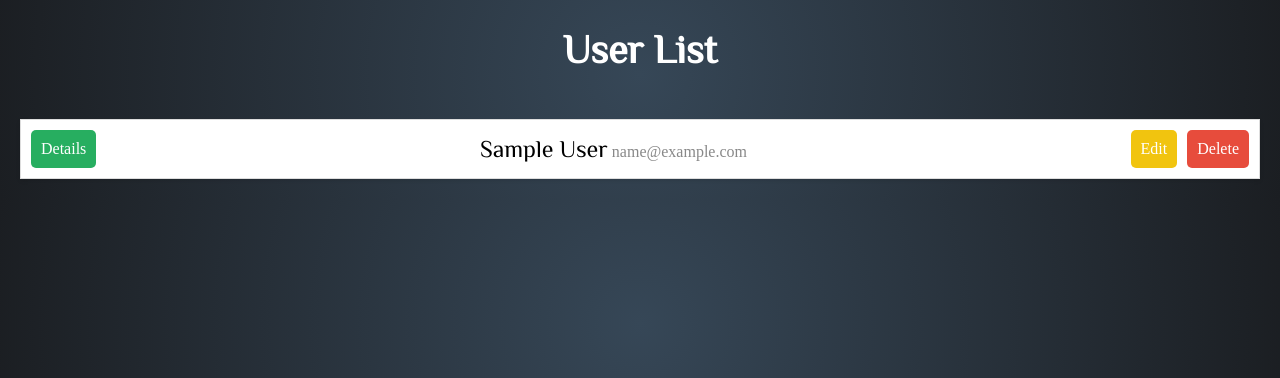
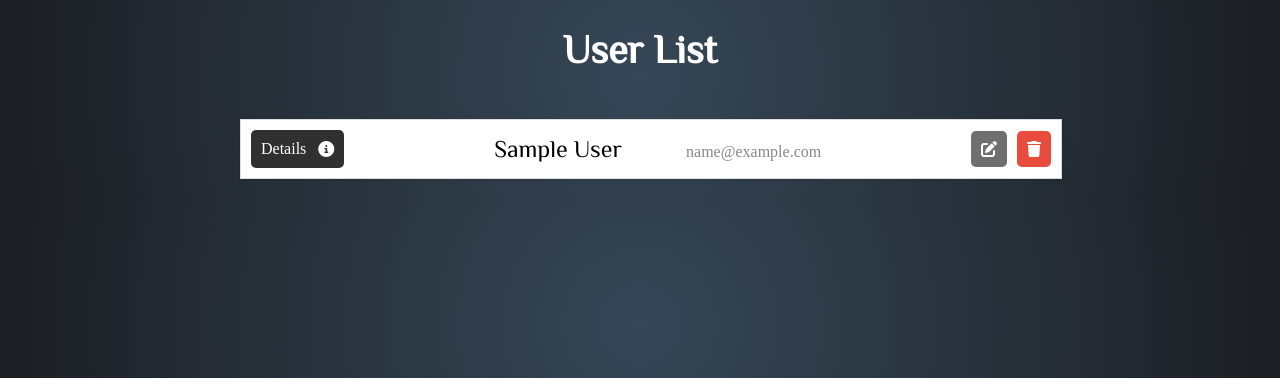
Before and after one commit to cngrubham/Character-Forge, a Django app: page /user/user_index/ in a window 1280 px wide. Shown: the part 50-428 px from the top of the page. Run offline with Django 4.2, Linux system fonts and the light colour scheme; tables that the repository leaves empty hold one stand-in row (values such as "Sample post"); some libraries are stand-ins or nearby versions.

Commit message:
user_index style started

```diff
--- a/main_app/static/css/user_index.css
+++ b/main_app/static/css/user_index.css
@@ -8,28 +8,28 @@
     color: white;
     font-family: 'Philosopher', sans-serif;
 }
+
 .grid-container {
     margin: 0 40px;
 }
 
 .user-grid {
     display: grid;
-    /* grid-template-columns: repeat(auto-fill, minmax(200px, 1fr)); */
     gap: 10px;
     padding: 20px;
+    max-width: 800px;
+    margin: 0 auto;
 }
 
 .user-card {
     display: flex;
     justify-content: space-between;
-    /* text-align: left; */
     align-items: center;
     background-color: #fff;
     border: 1px solid #ddd;
-    /* border-radius: 5px; */
     padding: 10px;
-    /* margin-bottom: 20px; */
     box-shadow: 0 2px 4px rgba(0, 0, 0, 0.1);
+    width: 100%;
 }
 
 .user-info {
@@ -39,6 +39,7 @@
 .user-info .user-name {
     font-family: 'Philosopher', sans-serif;
     font-size: 1.5rem;
+    margin-right: 60px;
 }
 
 .user-info .user-email {
@@ -53,7 +54,7 @@
 
 .action-button {
     padding: 10px;
-    background-color: #3498db;
+
     color: #fff;
     text-decoration: none;
     border-radius: 5px;
@@ -63,11 +64,11 @@
 }
 
 .action-button.details-button {
-    background-color: #27ae60;
+    background-color: #303030;
 }
 
 .action-button.edit-button {
-    background-color: #f1c40f;
+    background-color: #6f6f6f;
 }
 
 .action-button.delete-button {
--- a/main_app/templates/base.html
+++ b/main_app/templates/base.html
@@ -15,6 +15,7 @@
     <link rel="stylesheet" type="text/css" href="{% static 'css/character_form.css' %}">
     <link rel="preconnect" href="https://fonts.googleapis.com">
     <link rel="preconnect" href="https://fonts.gstatic.com" crossorigin>
+    <script src="https://kit.fontawesome.com/394202d38e.js" crossorigin="anonymous"></script>
     <link href="https://fonts.googleapis.com/css2?family=Cinzel:wght@400;800&family=Philosopher&display=swap"
         rel="stylesheet">
     <link rel="icon" type="image/x-icon" href="{% static 'images/d20.png' %}">
--- a/main_app/templates/user/user_index.html
+++ b/main_app/templates/user/user_index.html
@@ -7,15 +7,14 @@
     <div class="user-grid">
         {% for user in users %}
         <div class="user-card">
-            <a href="{% url 'user_detail' user.id %}" class="action-button details-button">Details</a>
+            <a href="{% url 'user_detail' user.id %}" class="action-button details-button">Details &nbsp&nbsp<i class="fas fa-info-circle"></i></a>
             <div class="user-info">
                 <span class="user-name">{{ user.name }}</span>
                 <span class="user-email">{{ user.email }}</span>
             </div>
             <div class="user-actions">
-
-                <a href="{% url 'update_user' user.id %}" class="action-button edit-button">Edit</a>
-                <a href="{% url 'delete_user' user.id %}" class="action-button delete-button">Delete</a>
+                <a href="{% url 'update_user' user.id %}" class="action-button edit-button"><i class="fas fa-edit"></i></a>
+                <a href="{% url 'delete_user' user.id %}" class="action-button delete-button"><i class="fa-solid fa-trash"></i></a>
             </div>
         </div>
         {% endfor %}
```
